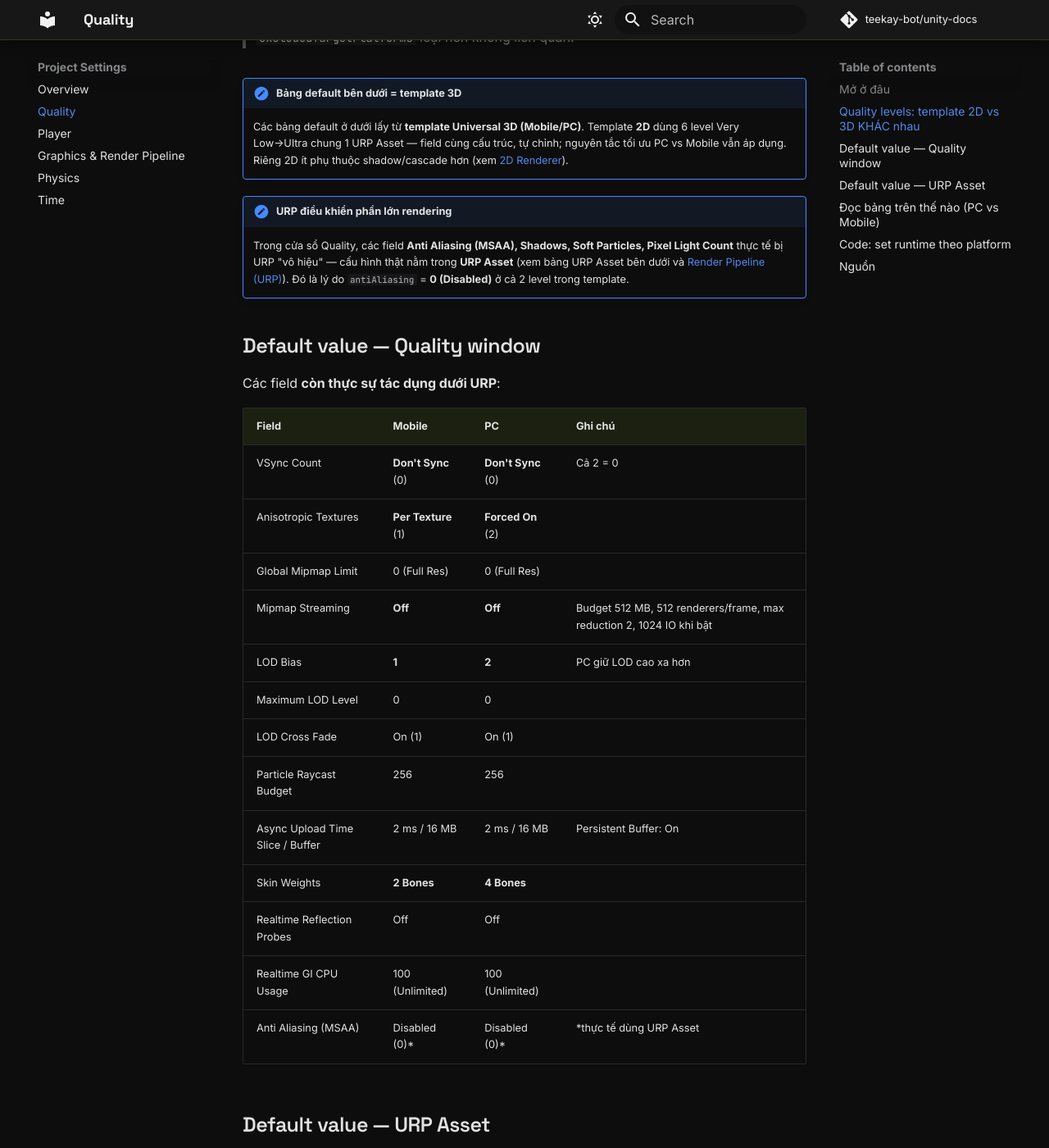
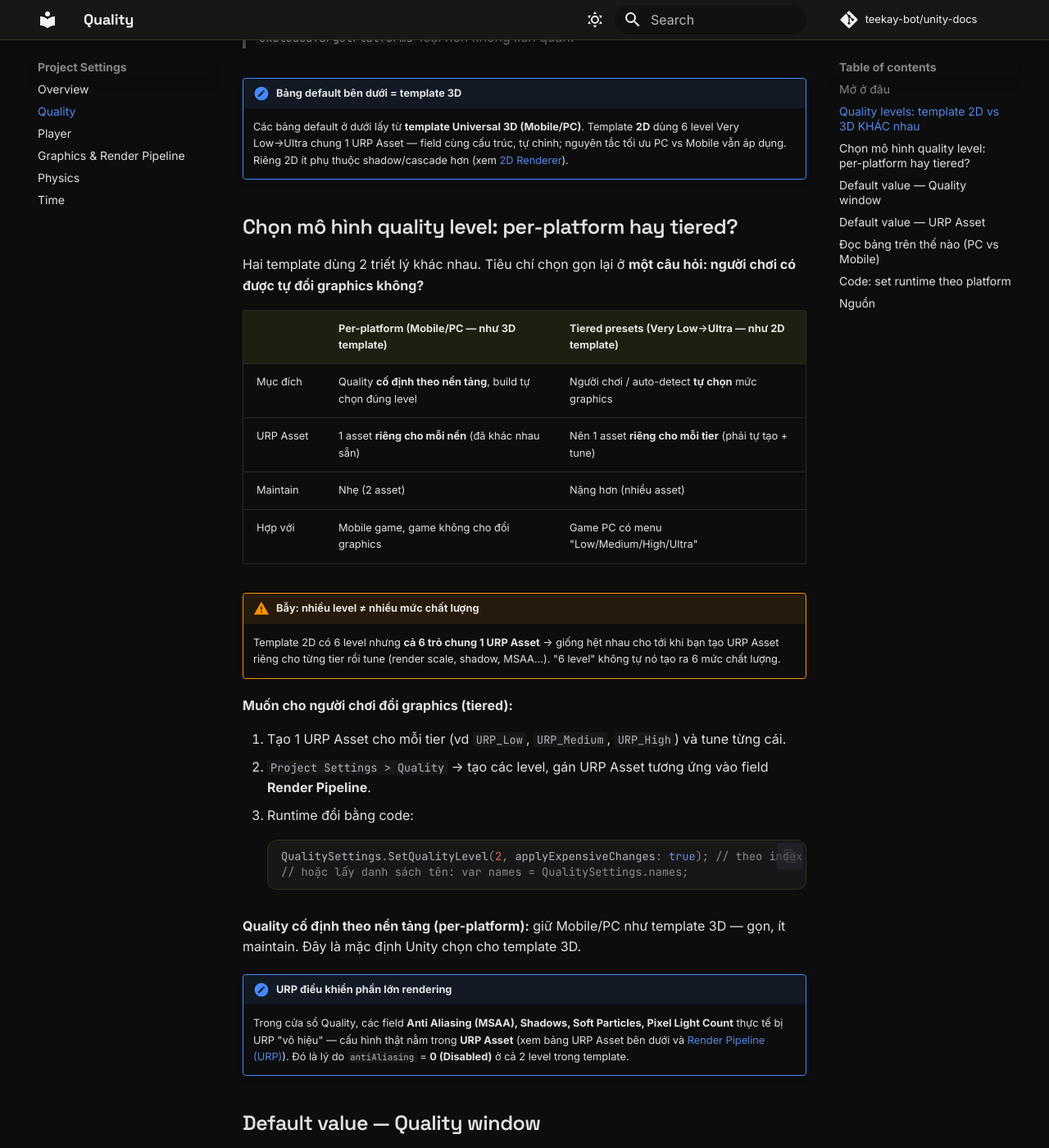
Before and after one commit to teekay-bot/unity-docs, an MkDocs documentation site: the page built from docs/project-settings/quality.md, in a window 1280 px wide and 1400 px high, scrolled down 1083 px. Shown: the whole window at 82% size. Built offline with MkDocs 1.6.1 and Material for MkDocs 9.7.7, drawn with Linux system fonts in a browser that asks for light colours; comment, search, counter and statistics services are not loaded.

Commit message:
content(quality): add 'per-platform vs tiered quality levels' decision section

````diff
--- a/docs/project-settings/quality.md
+++ b/docs/project-settings/quality.md
@@ -31,6 +31,33 @@
 
 !!! note "Bảng default bên dưới = template 3D"
     Các bảng default ở dưới lấy từ **template Universal 3D (Mobile/PC)**. Template **2D** dùng 6 level Very Low→Ultra chung 1 URP Asset — field cùng cấu trúc, tự chỉnh; nguyên tắc tối ưu PC vs Mobile vẫn áp dụng. Riêng 2D ít phụ thuộc shadow/cascade hơn (xem [2D Renderer](../rendering/render-pipeline-urp.md)).
+
+## Chọn mô hình quality level: per-platform hay tiered?
+
+Hai template dùng 2 triết lý khác nhau. Tiêu chí chọn gọn lại ở **một câu hỏi: người chơi có được tự đổi graphics không?**
+
+| | **Per-platform** (Mobile/PC — như 3D template) | **Tiered presets** (Very Low→Ultra — như 2D template) |
+|---|---|---|
+| Mục đích | Quality **cố định theo nền tảng**, build tự chọn đúng level | Người chơi / auto-detect **tự chọn** mức graphics |
+| URP Asset | 1 asset **riêng cho mỗi nền** (đã khác nhau sẵn) | Nên 1 asset **riêng cho mỗi tier** (phải tự tạo + tune) |
+| Maintain | Nhẹ (2 asset) | Nặng hơn (nhiều asset) |
+| Hợp với | Mobile game, game không cho đổi graphics | Game PC có menu "Low/Medium/High/Ultra" |
+
+!!! warning "Bẫy: nhiều level ≠ nhiều mức chất lượng"
+    Template 2D có 6 level nhưng **cả 6 trỏ chung 1 URP Asset** → giống hệt nhau cho tới khi bạn tạo URP Asset riêng cho từng tier rồi tune (render scale, shadow, MSAA…). "6 level" không tự nó tạo ra 6 mức chất lượng.
+
+**Muốn cho người chơi đổi graphics (tiered):**
+
+1. Tạo 1 URP Asset cho mỗi tier (vd `URP_Low`, `URP_Medium`, `URP_High`) và tune từng cái.
+2. `Project Settings > Quality` → tạo các level, gán URP Asset tương ứng vào field **Render Pipeline**.
+3. Runtime đổi bằng code:
+
+    ```csharp
+    QualitySettings.SetQualityLevel(2, applyExpensiveChanges: true); // theo index
+    // hoặc lấy danh sách tên: var names = QualitySettings.names;
+    ```
+
+**Quality cố định theo nền tảng (per-platform):** giữ Mobile/PC như template 3D — gọn, ít maintain. Đây là mặc định Unity chọn cho template 3D.
 
 !!! note "URP điều khiển phần lớn rendering"
     Trong cửa sổ Quality, các field **Anti Aliasing (MSAA), Shadows, Soft Particles, Pixel Light Count** thực tế bị URP "vô hiệu" — cấu hình thật nằm trong **URP Asset** (xem bảng URP Asset bên dưới và [Render Pipeline (URP)](../rendering/render-pipeline-urp.md)). Đó là lý do `antiAliasing` = **0 (Disabled)** ở cả 2 level trong template.
````
